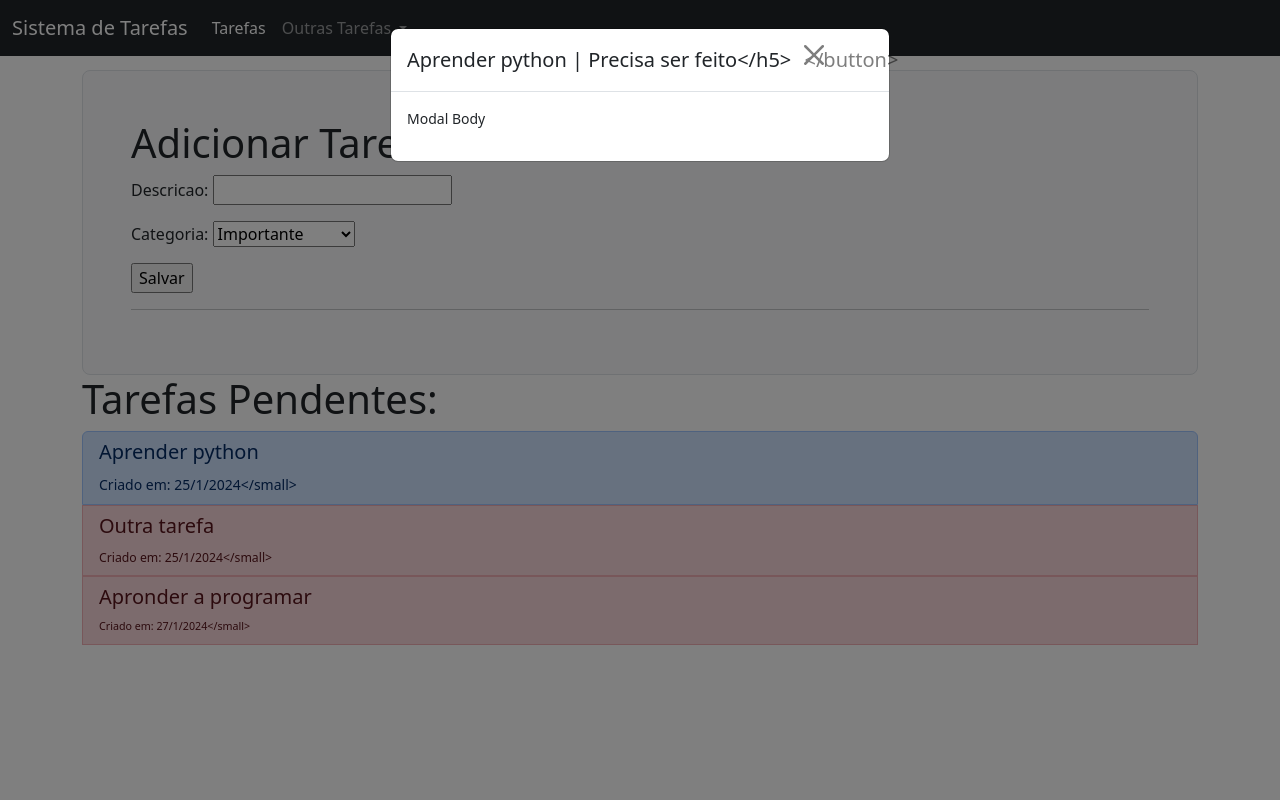
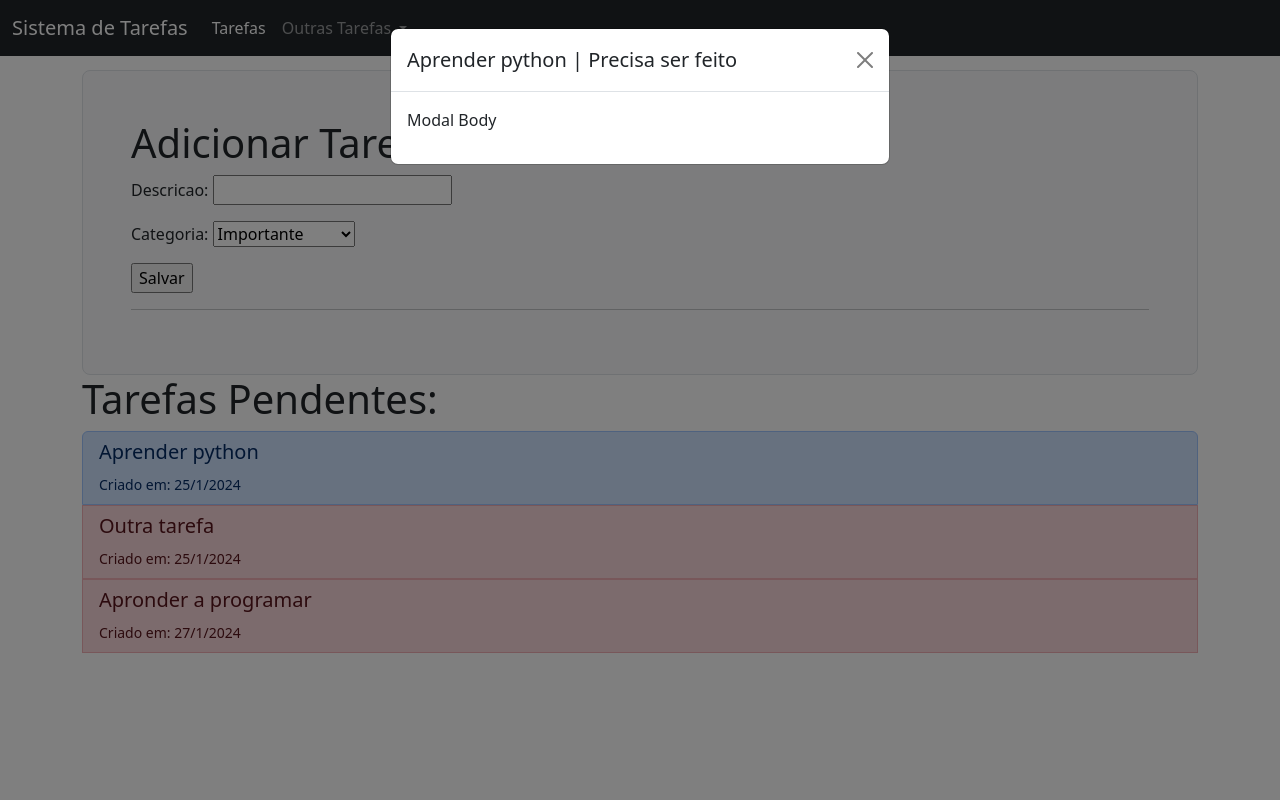
Before and after one commit to haroldoalcobacas/https---github.com-haroldoalcobacas-TarefaDoDia, a Django app: page /tarefas/ in a window 1280 px wide, after a click that opens the changed part. Run offline with Django 4.2, Linux system fonts and the light colour scheme; data comes from the database, SQL or seed files in the repository; both versions use the stored data as it was after the commit.

```diff
--- a/tarefas/templates/tarefas/tarefas_pendentes.html
+++ b/tarefas/templates/tarefas/tarefas_pendentes.html
@@ -27,15 +27,15 @@
                     {% endif %}
                     {% endif %}
                     <h5>{{ tarefa.descricao }}</h5>
-                    <small>Criado em: {{ tarefa.criacao.day }}/{{ tarefa.criacao.month }}/{{ tarefa.criacao.year }}&lt;/small>
+                    <small>Criado em: {{ tarefa.criacao.day }}/{{ tarefa.criacao.month }}/{{ tarefa.criacao.year }}</small>
                     </button>
                     <!-- Modal -->
                     <div class="modal fade" id="modal{{ tarefa.id }}" tabindex="-1" aria-labelledby="exampleModalLabel" aria-hidden="true">
                     <div class="modal-dialog">
                         <div class="modal-content">
                         <div class="modal-header">
-                            <h5 class="modal-title" id="exampleModalLabel">{{ tarefa.descricao }} | {{ tarefa.categoria|capfirst }}&lt;/h5>
-                            <button type="button" class="btn-close" data-bs-dismiss="modal" aria-label="Close">&lt;/button>
+                            <h5 class="modal-title" id="exampleModalLabel">{{ tarefa.descricao }} | {{ tarefa.categoria|capfirst }}</h5>
+                            <button type="button" class="btn-close" data-bs-dismiss="modal" aria-label="Close"></button>
                         </div>
                         <div class="modal-body">
                             <p>
```
Also changed, not shown: db.sqlite3.
